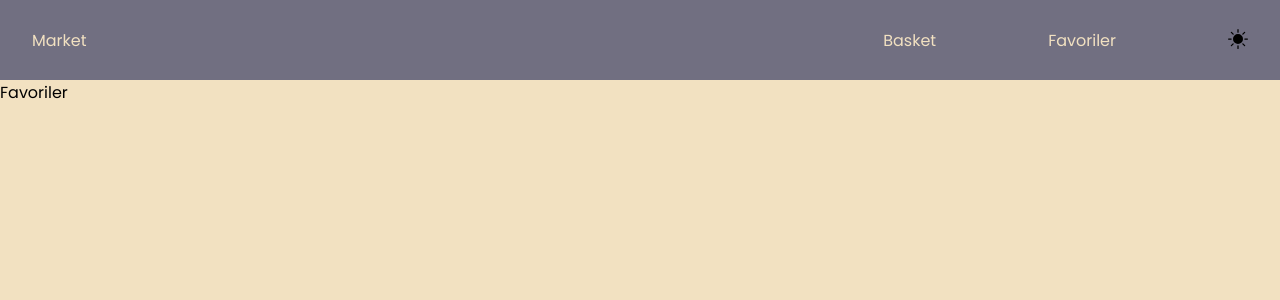
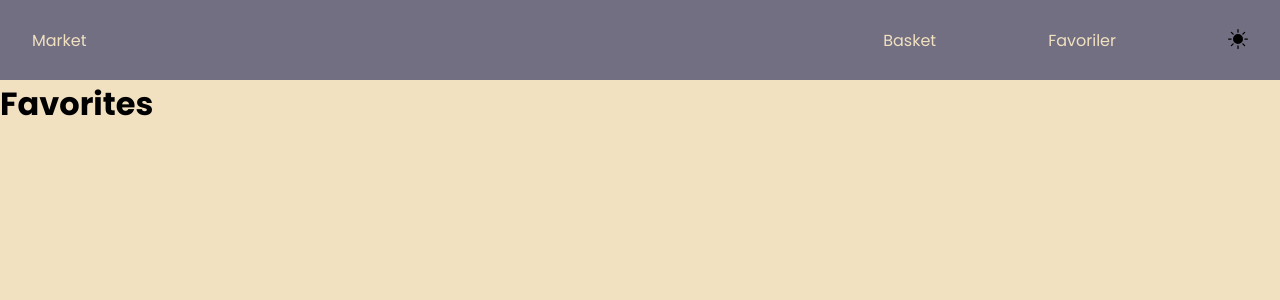
Before and after one commit to Ynsinan/market-project, a React (Create React App) app: page /favorites in a window 1280 px wide. Shown: the top 300 px of the page. Built offline with nearby package versions, Linux system fonts and the light colour scheme.

Commit message:
Favorites Page Created but need improvements

```diff
--- a/src/pages/Favorites/Favorites.tsx
+++ b/src/pages/Favorites/Favorites.tsx
@@ -1,7 +1,20 @@
+import { useSelector } from "react-redux";
+import { AppState } from "store";
 import * as S from "./styles";
 
 const Favorites = () => {
-  return <div>Favoriler</div>;
+  const favoritesItems = useSelector(
+    (state: AppState) => state.products.favorites
+  );
+
+  return (
+    <div>
+      <h1>Favorites</h1>
+      {favoritesItems.map((item) => {
+        return <p>{item.name}</p>;
+      })}
+    </div>
+  );
 };
 
 export default Favorites;
```
